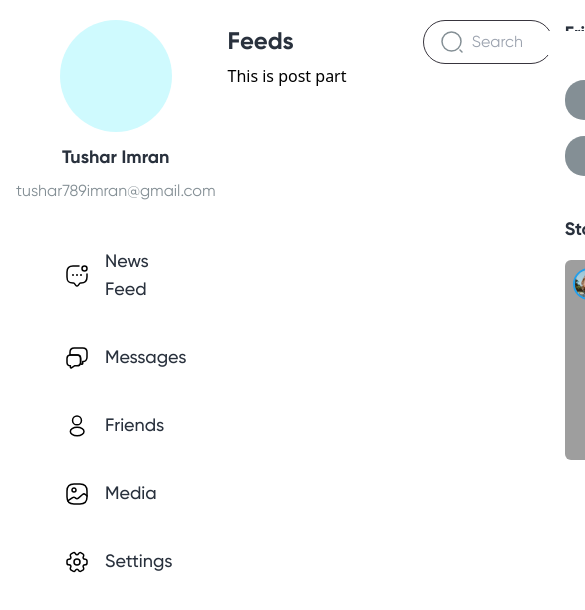
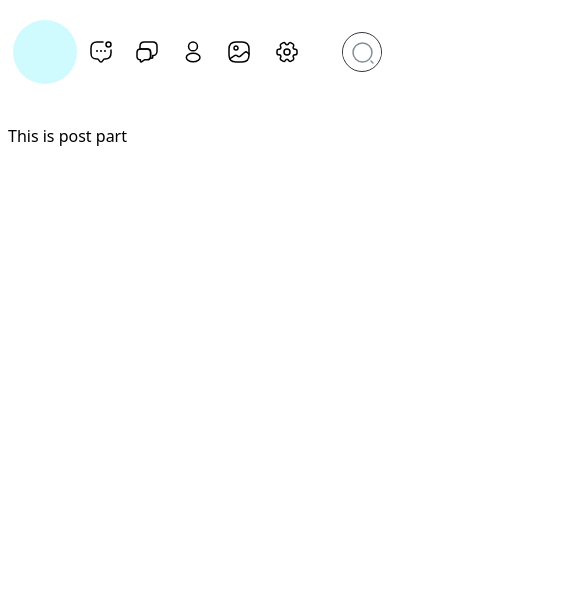
Before and after one commit to tushar-h789/blitz-social-media-client, a React (Vite) app: page / in a window 390 px wide. Shown: the top 610 px of the page, 585 px wide, since content can reach past the window. Built offline with nearby package versions, Linux system fonts and the light colour scheme; grey boxes are pictures that could not be loaded.

Commit message:
responsive design running

```diff
--- a/src/components/HomeComponents/LeftPart/LeftHomeData.jsx
+++ b/src/components/HomeComponents/LeftPart/LeftHomeData.jsx
@@ -6,27 +6,36 @@ import OutSideClick from "../../../functions/click";
 const LeftHomeData = ({ data }) => {
   const ItemIcon = data.icon;
   const [show, setShow] = useState(false);
-  const clickOutSide = useRef(null)
+  const clickOutSide = useRef(null);
 
-  OutSideClick(clickOutSide, ()=>{
-    setShow(false)
-  })
+  OutSideClick(clickOutSide, () => {
+    setShow(false);
+  });
 
   const SettingsSeparation = data.title === "Settings" && (
     <div className="relative">
       <div
         to={data.to}
-        className={`flex gap-x-4 items-center mb-4 py-3 px-6 hover:bg-black rounded-full group transition-all ease-linear duration-100 cursor-pointer ${show && 'bg-black'}`}
+        className={`flex w-10 h-10 lg:w-auto lg:h-auto justify-center lg:justify-normal items-center lg:gap-x-4 lg:mb-4 lg:py-3 lg:px-6 hover:bg-black rounded-full group transition-all ease-linear duration-100 cursor-pointer ${
+          show && "bg-black"
+        }`}
         onClick={() => setShow(true)}
       >
-        <div className={`group-hover:text-white ${show && 'text-white'}`}>
+        <div className={`group-hover:text-white ${show && "text-white"}`}>
           <ItemIcon />
         </div>
-        <div className={`group-hover:text-white font-gilroyMedium text-lg text-black transition-all ease-linear duration-100 ${show && 'text-white'}`}>
+        <div
+          className={`group-hover:text-white font-gilroyMedium text-lg text-black transition-all ease-linear duration-100 hidden lg:block ${
+            show && "text-white"
+          }`}
+        >
           <p>{data.title}</p>
         </div>
       </div>
-      <div className="" ref={clickOutSide}>
+      <div
+        className="absolute -left-2/4 -translate-x-2/4  lg:left-0"
+        ref={clickOutSide}
+      >
         {show && <SettingOptions />}
       </div>
     </div>
@@ -39,12 +48,12 @@ const LeftHomeData = ({ data }) => {
       ) : (
         <NavLink
           to={data.to}
-          className="flex gap-x-4 items-center mb-4 py-3 px-6 hover:bg-black rounded-full group transition-all ease-linear duration-100 "
+          className="flex w-10 h-10 lg:w-auto lg:h-auto justify-center lg:justify-normal lg:gap-x-4 items-center lg:mb-4 lg:py-3 lg:px-6 hover:bg-black rounded-full group transition-all ease-linear duration-100 "
         >
           <div className="group-hover:text-white">
             <ItemIcon />
           </div>
-          <div className="group-hover:text-white font-gilroyMedium text-lg text-black transition-all ease-linear duration-100 ">
+          <div className="group-hover:text-white font-gilroyMedium text-lg text-black transition-all ease-linear duration-100 hidden lg:block">
             <p>{data.title}</p>
           </div>
         </NavLink>
--- a/src/components/HomeComponents/LeftPart/SettingOption/index.jsx
+++ b/src/components/HomeComponents/LeftPart/SettingOption/index.jsx
@@ -7,13 +7,11 @@ const SettingOptions = () => {
   const [visible, setVisible] = useState(false);
 
   if (visible) {
-   return(
-    <DisplayMode setVisible={setVisible}/>
-   )
+    return <DisplayMode setVisible={setVisible} />;
   }
 
   return (
-    <div className="bg-white rounded-md shadow-md w-[300px] p-4 absolute top-16 left-0">
+    <div className="bg-white rounded-md shadow-md w-[300px] p-4 absolute left-0">
       <ul>
         <li
           className="flex items-center gap-x-2 group cursor-pointer mb-5"
--- a/src/components/HomeComponents/PostHome/Header/SearchBox.jsx
+++ b/src/components/HomeComponents/PostHome/Header/SearchBox.jsx
@@ -23,7 +23,6 @@ const SearchBox = () => {
         <div>
           <input
             type="text"
-            placeholder="Search"
             className="focus:outline-none font-gilroyNormal text-secondary_bg"
             ref={inputBox}
             onFocus={() => setShowSearchIcon(false)}
--- a/src/components/HomeComponents/PostHome/Header/index.jsx
+++ b/src/components/HomeComponents/PostHome/Header/index.jsx
@@ -2,35 +2,48 @@ import { useRef, useState } from "react";
 import { SearchIcon } from "../../../../assets/svg/SearchIcon";
 import SearchBox from "./SearchBox";
 import OutSideClick from "../../../../functions/click";
+import { LeftData } from "../../LeftPart/Data";
+import LeftHomeData from "../../LeftPart/LeftHomeData";
 
 const Header = () => {
   const [show, setShow] = useState(false);
-  const clickOutSide = useRef(null)
+  const clickOutSide = useRef(null);
 
-  OutSideClick(clickOutSide, ()=>{
-    setShow(false)
-  })
-
+  OutSideClick(clickOutSide, () => {
+    setShow(false);
+  });
 
   return (
     <div className="flex items-center justify-between">
-      <div>
-        <h2 className="font-gilroyBold text-2xl text-black">Feeds</h2>
+      <div className="w-[20%]">
+        <h2 className="font-gilroyBold text-2xl text-black hidden lg:block">
+          Feeds
+        </h2>
+        <div className="w-16 h-16 bg-cyan-100 rounded-full mx-auto lg:hidden"></div>
       </div>
 
-      <div className="w-[40%] relative">
+      <div className="lg:hidden flex items-center justify-center gap-x-[10px] w-[60%]">
+        {
+          LeftData.map((data, index)=>{
+            return(
+              <LeftHomeData key={index} data={data}/>
+            )
+          })
+        }
+      </div>
+
+      <div className="w-[20%] lg:w-[40%] relative">
         <div
-          className="flex items-center border border-secondary_bg py-2 px-4 rounded-full gap-x-2"
+          className="flex w-10 h-10 lg:w-[300px] lg:h-auto ml-auto lg:ml-0 items-center justify-center border border-secondary_bg lg:py-2 lg:px-4 rounded-full gap-x-2 relative"
           onClick={() => setShow(true)}
         >
-            <div className="text-secondary_color cursor-pointer">
-              <SearchIcon />
-            </div>
+          <div className="text-secondary_color cursor-pointer absolute top-2 left-2">
+            <SearchIcon />
+          </div>
           <div>
             <input
               type="text"
-              placeholder="Search"
-              className="focus:outline-none font-gilroyNormal text-secondary_bg"
+              className="focus:outline-none font-gilroyNormal text-secondary_bg w-full rounded-full"
             />
           </div>
         </div>
--- a/src/components/HomeComponents/PostHome/index.jsx
+++ b/src/components/HomeComponents/PostHome/index.jsx
@@ -1,7 +1,7 @@
 
 const PostHome = () => {
   return (
-   <p>This is post part</p>
+   <p className="mt-10">This is post part</p>
   );
 };
 
--- a/src/components/RootLayout/index.jsx
+++ b/src/components/RootLayout/index.jsx
@@ -6,8 +6,8 @@ import RightHome from '../HomeComponents/RightPart'
 const RootLayout = () => {
   return (
     <>
-      <div className="mx-4 grid grid-cols-[1fr,3fr,1fr] mt-5 gap-x-3">
-        <div>
+      <div className="mx-2 grid grid-cols-1 lg:grid-cols-[1fr,3fr,1fr] mt-5 gap-x-3">
+        <div className="hidden lg:block">
           <LeftPart />
         </div>
         <div>
@@ -16,7 +16,7 @@ const RootLayout = () => {
           </div>
           <Outlet />
         </div>
-        <div>
+        <div className="hidden lg:block">
           <RightHome />
         </div>
       </div>
```
